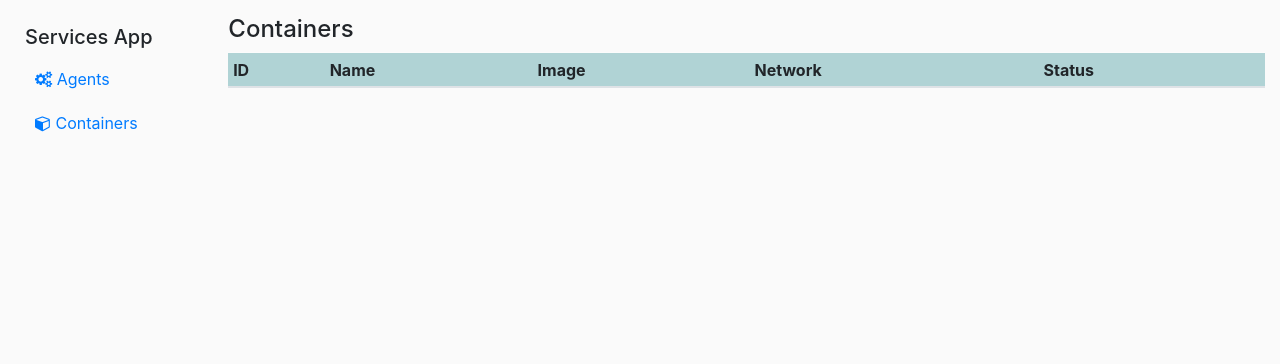
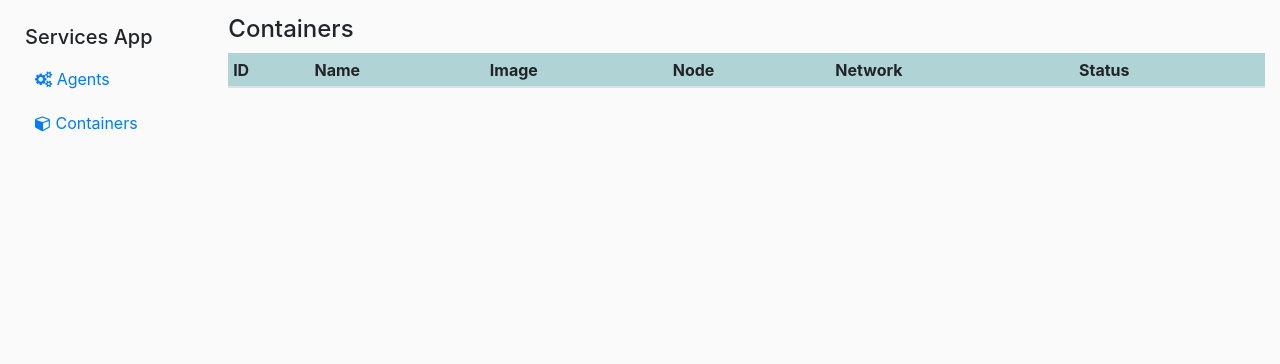
Before and after one commit to Demo-Smart-Factory-Concordia-University/OpenFactory, a Flask app: page /services/containers in a window 1280 px wide. Shown: the part 56-420 px from the top of the page. Run offline with Flask 3, Linux system fonts and the light colour scheme; the visitor is signed in with stand-in values (Sample User, id 1); data that the repository does not hold is empty; some libraries are stand-ins or nearby versions.

Commit message:
Add node

```diff
--- a/openfactory/datafabric/app/services/templates/services/containers/containers_list.html
+++ b/openfactory/datafabric/app/services/templates/services/containers/containers_list.html
@@ -10,6 +10,7 @@
            <th scope="col">ID</th>
            <th scope="col">Name</th>
            <th scope="col">Image</th>
+           <th scope="col">Node</th>
            <th scope="col">Network</th>
            <th scope="col">Status</th>
         </tr>
@@ -22,6 +23,7 @@
           <th><a href="#">{{ container.id }}</th>
           <td>{{ container.name }}</td>
           <td>{{ container.image }}</td>
+          <td>{{ container.node }}</td>
           <td>{{ container.network }}</td>
           <td>{{ container.status }}</td>
         </tr>
```
